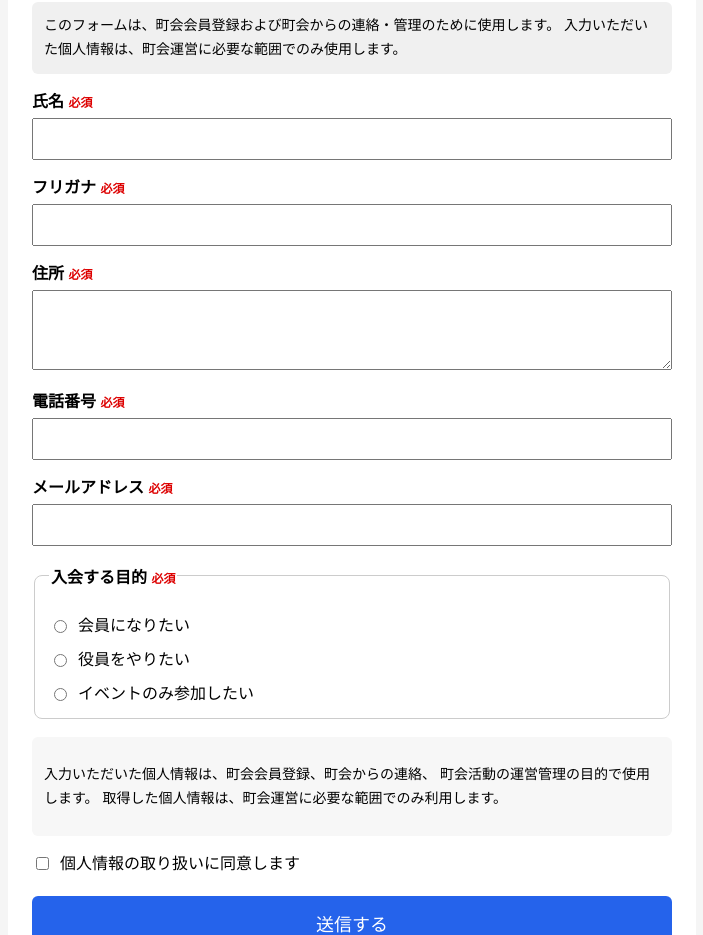
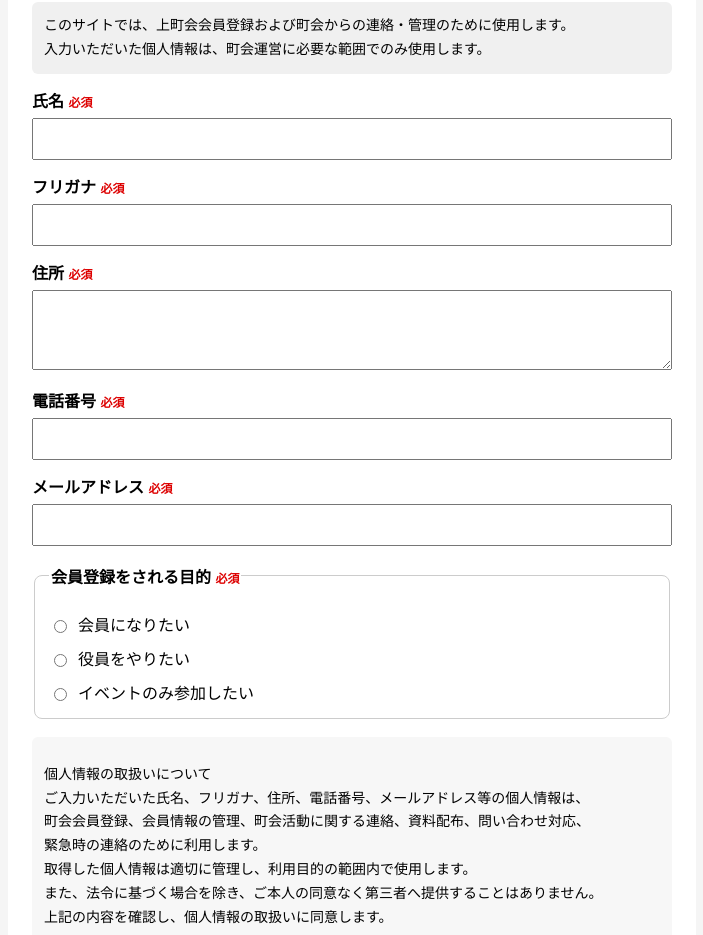
Before and after one commit to simanuki0923/chokai-member-form, a website built with Vite: page index.html in a window 1280 px wide. Shown: the part 109-1044 px from the top of the page, without its empty margins (288-991 px from the left). Built offline with nearby package versions, Linux system fonts and the light colour scheme.

Commit message:
サイト内容のフォーマット調整

```diff
--- a/index.html
+++ b/index.html
@@ -3,16 +3,16 @@
 
 <head>
   <meta charset="UTF-8" />
-  <title>町会会員登録フォーム</title>
+  <title>戸田市上町会会員登録</title>
   <meta name="viewport" content="width=device-width, initial-scale=1.0" />
 </head>
 
 <body>
   <main class="container">
-    <h1>町会会員登録フォーム</h1>
+    <h1>戸田市上町会会員登録</h1>
 
     <p class="description">
-      このフォームは、町会会員登録および町会からの連絡・管理のために使用します。
+      このサイトでは、上町会会員登録および町会からの連絡・管理のために使用します。<br>
       入力いただいた個人情報は、町会運営に必要な範囲でのみ使用します。
     </p>
 
@@ -33,7 +33,7 @@
       <input type="email" id="email" required />
 
       <fieldset>
-        <legend>入会する目的 <span class="required">必須</span></legend>
+        <legend>会員登録をされる目的 <span class="required">必須</span></legend>
 
         <label class="radio-label">
           <input type="radio" name="purpose" value="会員になりたい" required />
@@ -53,15 +53,17 @@
 
       <div class="privacy-box">
         <p>
-          入力いただいた個人情報は、町会会員登録、町会からの連絡、
-          町会活動の運営管理の目的で使用します。
-          取得した個人情報は、町会運営に必要な範囲でのみ利用します。
+          個人情報の取扱いについて<br>
+          ご入力いただいた氏名、フリガナ、住所、電話番号、メールアドレス等の個人情報は、<br>町会会員登録、会員情報の管理、町会活動に関する連絡、資料配布、問い合わせ対応、<br>緊急時の連絡のために利用します。<br>
+          取得した個人情報は適切に管理し、利用目的の範囲内で使用します。<br>
+          また、法令に基づく場合を除き、ご本人の同意なく第三者へ提供することはありません。<br>
+          上記の内容を確認し、個人情報の取扱いに同意します。
         </p>
       </div>
 
       <label class="agree-label">
         <input type="checkbox" id="privacyAgree" required />
-        個人情報の取り扱いに同意します
+        個人情報の取扱いについて確認し、同意します。
       </label>
 
       <button type="submit" id="submitButton">送信する</button>
```
